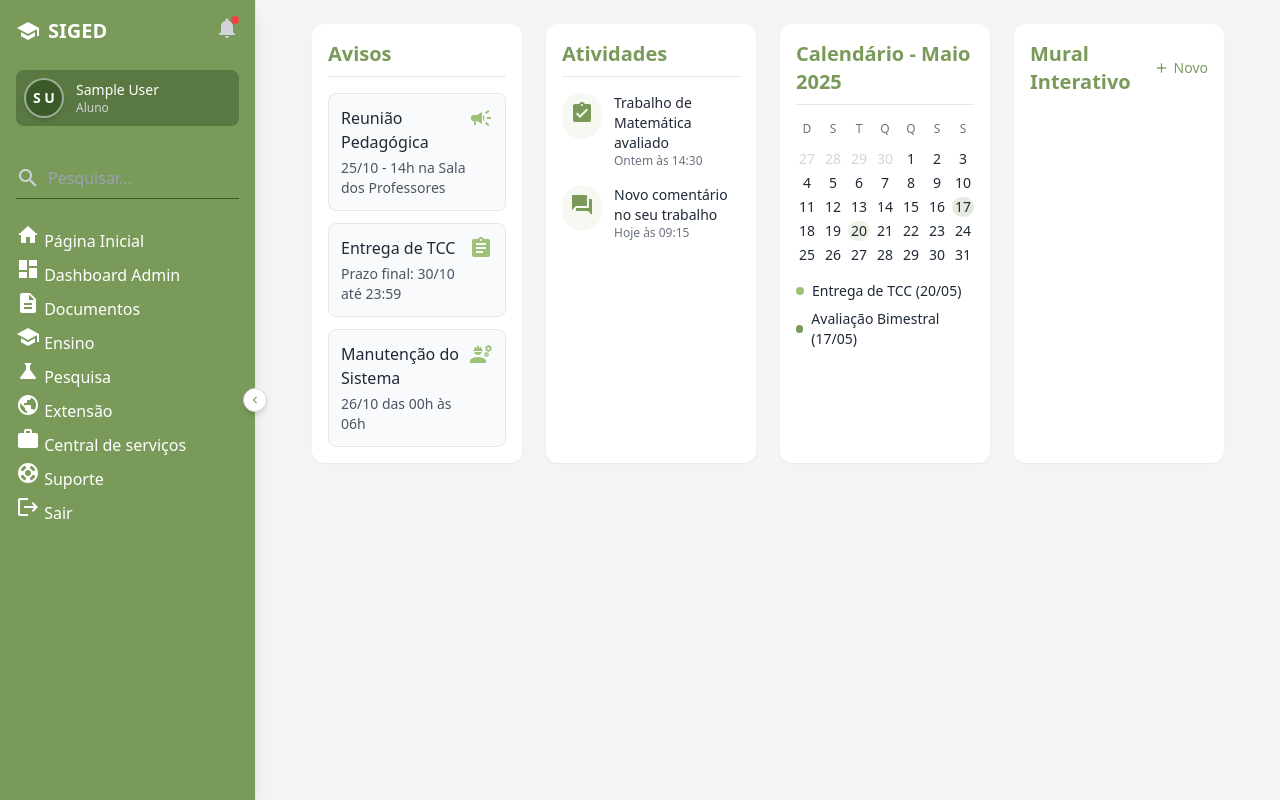
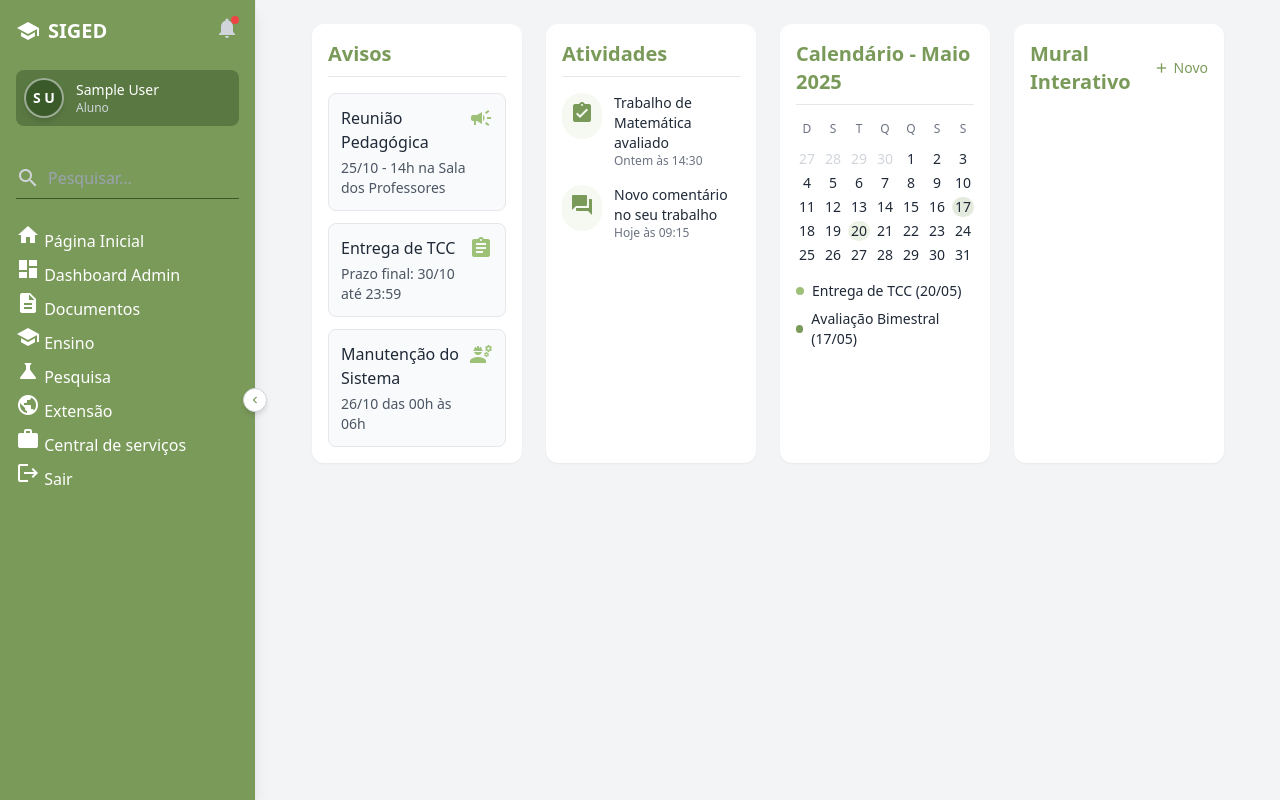
Before and after one commit to ranixx1/SIGED, a Django app: page /home/ in a window 1280 px wide. Run offline with Django 4.2, Linux system fonts and the light colour scheme; the visitor is signed in with stand-in values (Sample User, id 1); data that the repository does not hold is empty; some libraries are stand-ins or nearby versions.

Commit message:
remove: icon chat e suport

```diff
--- a/suap-clone/templates/base.html
+++ b/suap-clone/templates/base.html
@@ -306,18 +306,6 @@
                     <a href="{% url 'ver_chamados' %}" class="submenu-item">Meus Chamados</a>
                 </div>
 
-                <div>
-                    <a href="#" onclick="toggleSubmenu('submenu-suporte')" class="sidebar-item">
-                        <span class="material-icons">support</span>
-                        <span class="sidebar-text">Suporte</span>
-                    </a>
-                    <div id="submenu-suporte"
-                        class="submenu hidden ml-2 pl-4 border-l-2 border-[#5a7a3a]/30 flex flex-col gap-1">
-                        <a href="{% url 'iniciar_chat_suporte' %}" class="submenu-item">Chat de Suporte</a>
-                        <a href="#" class="submenu-item">Contato</a>
-                        <a href="#" class="submenu-item">Manuais</a>
-                    </div>
-                </div>
                 <a href="{% url 'logout' %}" class="sidebar-item text-white hover:text-white">
                     <span class="material-icons">logout</span>
                     <span class="sidebar-text">Sair</span>
```
